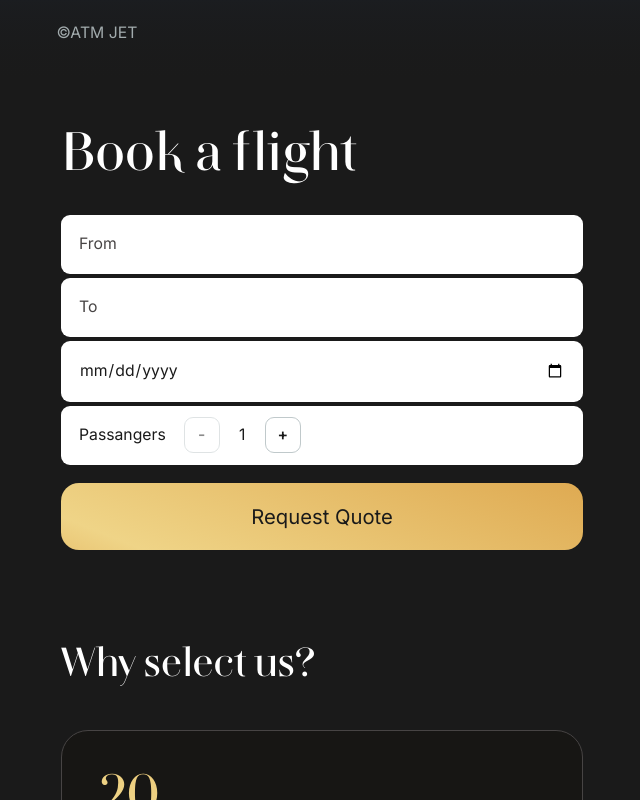
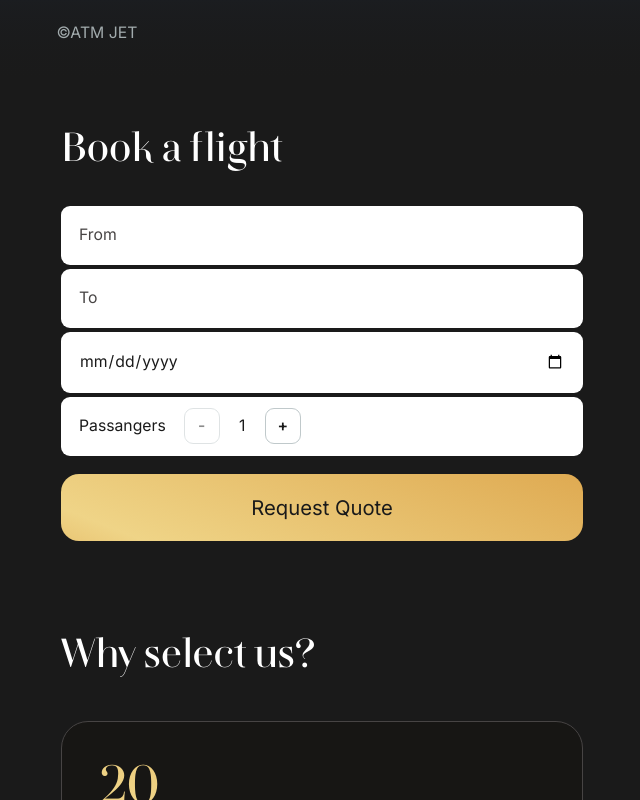
Before and after one commit to pixbs/atmjet_website, a Next.js app: page /en in a window 1280 px wide. Shown: the part 720-1520 px from the top of the page, without its empty margins (318-958 px from the left). Built offline with nearby package versions, Linux system fonts and the light colour scheme.

Commit message:
🔢 chores: formating h1 -> h2 in booking section

```diff
--- a/src/components/form/request_flight.tsx
+++ b/src/components/form/request_flight.tsx
@@ -9,7 +9,10 @@ import { zodResolver } from '@hookform/resolvers/zod'
 const schema = z.object({
 	from: z.string().nonempty('From is required'),
 	to: z.string().nonempty('To is required'),
-	date: z.string().nonempty('Date is required').refine((val) => !isNaN(Date.parse(val)), { message: "Invalid date format" }),
+	date: z
+		.string()
+		.nonempty('Date is required')
+		.refine((val) => !isNaN(Date.parse(val)), { message: 'Invalid date format' }),
 	passangers: z.number().min(1, 'At least one passenger is required'),
 })
 
@@ -27,37 +30,21 @@ export function RequestForm() {
 	}
 
 	const handleClick = () => {
-		const input = document.querySelector('input[type="date"]') as HTMLInputElement;
+		const input = document.querySelector('input[type="date"]') as HTMLInputElement
 		if (input) {
-			input.focus();
+			input.focus()
 		}
 	}
 
 	return (
 		<FormProvider {...methods}>
 			<form className="flex flex-col gap-1" onSubmit={handleSubmit(onSubmit)}>
-				<input
-					placeholder={t('from')}
-					{...register('from')}
-				/>
-				<input
-					placeholder={t('to')}
-					{...register('to')}
-				/>
-				<div
-					className='bg-gray-900 rounded-2xl'
-					onClick={handleClick}
-				>
-					<input
-						type="date"
-						placeholder={t('date')}
-						{...register('date')}
-					/>
+				<input placeholder={t('from')} {...register('from')} />
+				<input placeholder={t('to')} {...register('to')} />
+				<div className="rounded-2xl bg-gray-900" onClick={handleClick}>
+					<input type="date" placeholder={t('date')} {...register('date')} />
 				</div>
-				<CounterInput
-					label={t('passangers')}
-					id="passangers"
-				/>
+				<CounterInput label={t('passangers')} id="passangers" />
 				<button type="submit" className="big mt-3 bg-gold bg-fixed">
 					{t('request-quote')}
 				</button>
--- a/src/components/sections/make_booking.tsx
+++ b/src/components/sections/make_booking.tsx
@@ -6,7 +6,7 @@ export function MakeBookingSection() {
 	return (
 		<section>
 			<div className="container gap-8">
-				<h1>{t('title')}</h1>
+				<h2>{t('title')}</h2>
 				<RequestForm />
 			</div>
 		</section>
```
Also changed, not shown: package.json (indentation only).
